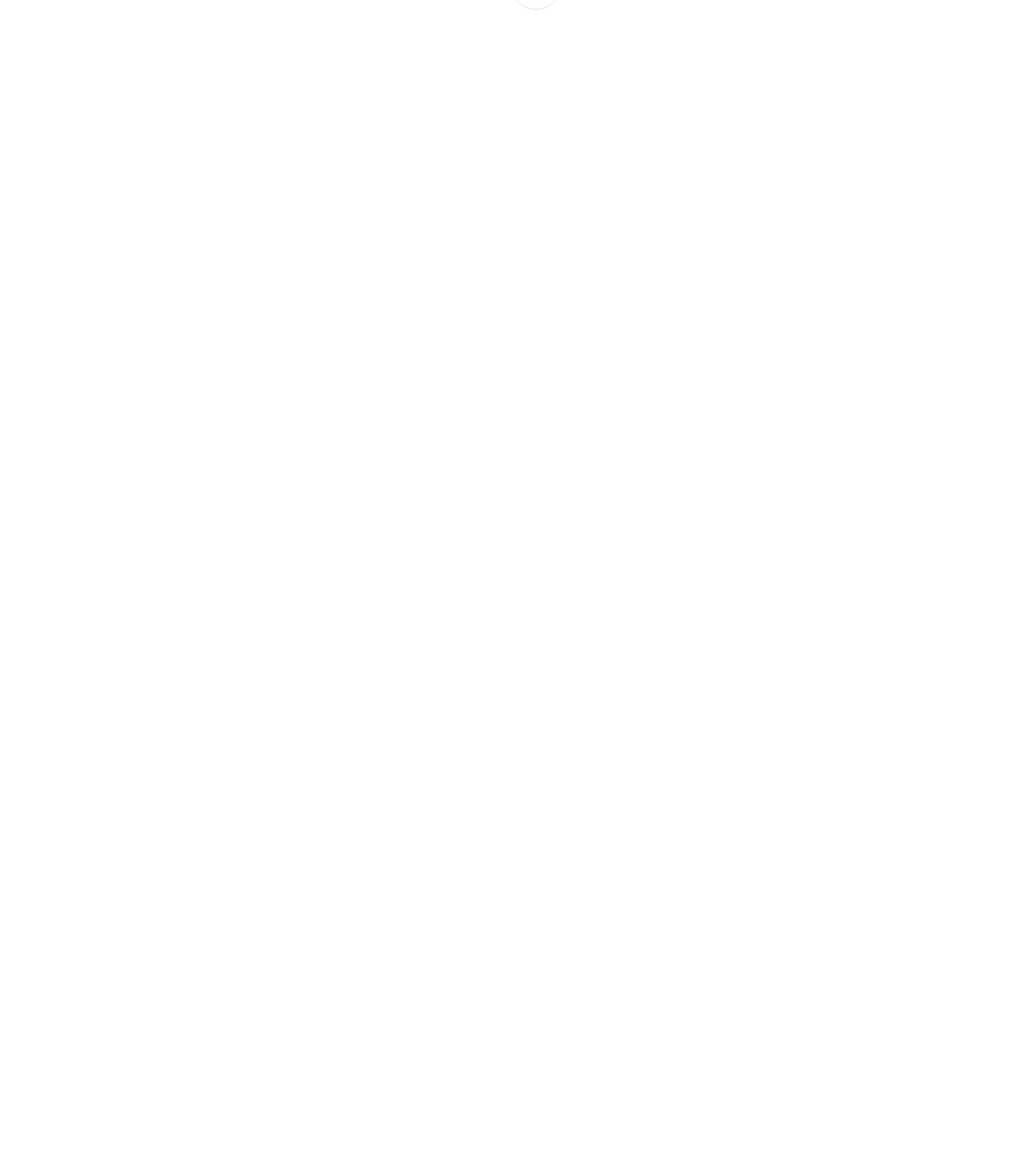
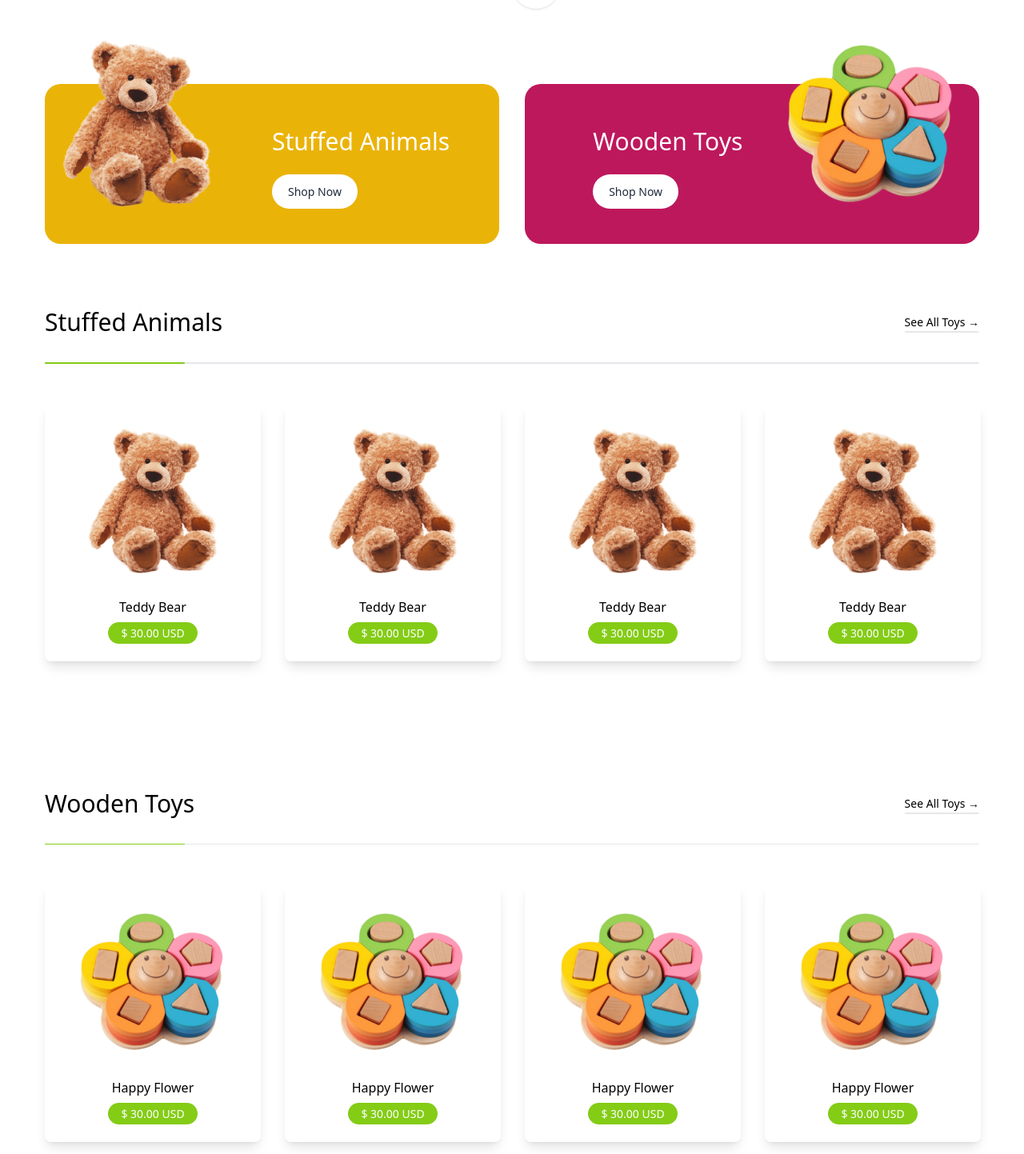
Before and after one commit to Ko-Win-Lwin/Toy-Store, a Vue app: page / in a window 1280 px wide. Shown: the part 727-2170 px from the top of the page at 80% size. Before the commit the page ends 800 px from the top, so only its background shows below. Built offline with nearby package versions, Linux system fonts and the light colour scheme.

Commit message:
Stuffed and Wooden toys

```diff
--- /dev/null
+++ b/src/components/btns/price-tag.component.vue
@@ -0,0 +1,11 @@
+<template>
+    <div class="mt-2">
+        <span class="py-1 text-sm px-4  rounded-[25px] text-white bg-lime-500">
+            <slot name="price_tag"></slot>
+        </span>
+    </div>
+</template>
+
+
+<style scoped>
+</style>
--- /dev/null
+++ b/src/components/btns/shop-now-btn.component.vue
@@ -0,0 +1,9 @@
+<template>
+    <div class="mt-8 hover:scale-105 duration-100">
+        <span class="cursor-pointer  py-3 text-sm px-5  rounded-[25px] text-slate-800 font-medium bg-white">Shop Now</span>
+    </div>
+</template>
+
+
+<style scoped>
+</style>
--- /dev/null
+++ b/src/components/catelog/item-card.component.vue
@@ -0,0 +1,22 @@
+<template>
+  <div class="mt-12 py-6 w-[340px] lg:w-[270px] hover:scale-110 rounded-lg shadow-lg duration-500">
+
+    <div class="flex flex-col justify-center items-center ">
+        <slot name="product_image"></slot>
+
+        <div class="mt-5 flex flex-col justify-center items-center">
+            <slot name="product_name"></slot>
+            <slot name="price_tag"></slot>
+        </div>
+    </div>
+
+  </div>
+</template>
+
+<script setup>
+
+</script>
+
+<style>
+
+</style>
--- /dev/null
+++ b/src/components/catelog/stuffed-animals.component.vue
@@ -0,0 +1,96 @@
+<template>
+  <div>
+    <div class="flex justify-between items-center">
+        <h1 class="text-2xl lg:text-3xl">Stuffed Animals</h1>
+        <div class="group cursor-pointer" @click="gotoCatelogPage">
+            <span class="text-sm">See All Toys 	&rarr;</span>
+            <div class="w-full bg-gray-200 rounded-full h-[2px] group-hover:bg-lime-500" />
+        </div>
+    </div>
+
+    <div class="w-full mt-8 bg-gray-200 rounded-full h-[2px] lg:h-[1.5px]">
+        <div class="bg-lime-500 h-[2px] lg:h-[1.5px] rounded" style="width: 15%" />
+    </div>
+
+    <div class="grid grid-cols-1 md:grid-cols-2 lg:grid-cols-4 md:gap-8">
+        <ItemCard>
+            <template #product_image>
+                <img src="../../assets/images/stuffed_animals/stuffed_bear.png" alt="" class="w-[200px]">
+            </template>
+
+            <template #product_name>
+                <span>Teddy Bear</span>
+            </template>
+
+            <template #price_tag>
+                <PriceTag>
+                    <template #price_tag>$ 30.00 USD</template>
+                </PriceTag>
+            </template>
+        </ItemCard>
+
+        <ItemCard>
+            <template #product_image>
+                <img src="../../assets/images/stuffed_animals/stuffed_bear.png" alt="" class="w-[200px]">
+            </template>
+
+            <template #product_name>
+                <span>Teddy Bear</span>
+            </template>
+
+            <template #price_tag>
+                <PriceTag>
+                    <template #price_tag>$ 30.00 USD</template>
+                </PriceTag>
+            </template>
+        </ItemCard>
+
+        <ItemCard>
+            <template #product_image>
+                <img src="../../assets/images/stuffed_animals/stuffed_bear.png" alt="" class="w-[200px]">
+            </template>
+
+            <template #product_name>
+                <span>Teddy Bear</span>
+            </template>
+
+            <template #price_tag>
+                <PriceTag>
+                    <template #price_tag>$ 30.00 USD</template>
+                </PriceTag>
+            </template>
+        </ItemCard>
+
+        <ItemCard>
+            <template #product_image>
+                <img src="../../assets/images/stuffed_animals/stuffed_bear.png" alt="" class="w-[200px]">
+            </template>
+
+            <template #product_name>
+                <span>Teddy Bear</span>
+            </template>
+
+            <template #price_tag>
+                <PriceTag>
+                    <template #price_tag>$ 30.00 USD</template>
+                </PriceTag>
+            </template>
+        </ItemCard>
+    </div>
+
+  </div>
+</template>
+
+<script setup>
+import ItemCard from "./item-card.component.vue"
+import PriceTag from "../btns/price-tag.component.vue"
+import router from "@/router";
+
+const gotoCatelogPage = () => {
+    router.push({"name": "catelog"});
+}
+</script>
+
+<style>
+
+</style>
--- /dev/null
+++ b/src/components/catelog/wooden-toys.component.vue
@@ -0,0 +1,98 @@
+<template>
+  <div class="mt-40">
+    <div class="flex justify-between items-center">
+        <h1 class="text-3xl">Wooden Toys</h1>
+        <div class="group cursor-pointer" @click="gotoCatelogPage">
+            <span class="text-sm">See All Toys 	&rarr;</span>
+            <div class="w-full bg-gray-200 rounded-full h-[2px] group-hover:bg-lime-500" />
+        </div>
+    </div>
+
+    <div class="w-full mt-8 bg-gray-200 rounded-full h-[2px] lg:h-[1.5px]">
+        <div class="bg-lime-500 h-[2px] lg:h-[1.5px] rounded" style="width: 15%" />
+    </div>
+
+    <div class="grid grid-cols-1 md:grid-cols-2 lg:grid-cols-4 md:gap-8">
+        <ItemCard>
+            <template #product_image>
+                <img src="../../assets/images/wooden_toys/wooden_spinner.png" alt="" class="w-[200px]">
+            </template>
+
+            <template #product_name>
+              <span>Happy Flower</span>
+            </template>
+
+            <template #price_tag>
+                <PriceTag>
+                    <template #price_tag>$ 30.00 USD</template>
+                </PriceTag>
+            </template>
+        </ItemCard>
+
+        <ItemCard>
+            <template #product_image>
+                <img src="../../assets/images/wooden_toys/wooden_spinner.png" alt="" class="w-[200px]">
+            </template>
+
+            <template #product_name>
+              <span>Happy Flower</span>
+            </template>
+
+            <template #price_tag>
+                <PriceTag>
+                    <template #price_tag>$ 30.00 USD</template>
+                </PriceTag>
+            </template>
+        </ItemCard>
+
+        <ItemCard>
+            <template #product_image>
+                <img src="../../assets/images/wooden_toys/wooden_spinner.png" alt="" class="w-[200px]">
+            </template>
+
+            <template #product_name>
+              <span>Happy Flower</span>
+            </template>
+
+            <template #price_tag>
+                <PriceTag>
+                    <template #price_tag>$ 30.00 USD</template>
+                </PriceTag>
+            </template>
+        </ItemCard>
+
+        <ItemCard>
+            <template #product_image>
+                <img src="../../assets/images/wooden_toys/wooden_spinner.png" alt="" class="w-[200px]">
+            </template>
+
+            <template #product_name>
+              <span>Happy Flower</span>
+            </template>
+
+            <template #price_tag>
+                <PriceTag>
+                    <template #price_tag>$ 30.00 USD</template>
+                </PriceTag>
+            </template>
+        </ItemCard>
+
+
+    </div>
+
+  </div>
+</template>
+
+<script setup>
+import ItemCard from "./item-card.component.vue"
+import PriceTag from "../btns/price-tag.component.vue"
+import router from "@/router";
+
+const gotoCatelogPage = () => {
+  router.push({"name": "catelog"});
+}
+</script>
+
+<style>
+
+</style>
--- a/src/components/home/home.component.vue
+++ b/src/components/home/home.component.vue
@@ -10,10 +10,50 @@
             </div>
         </div>
     </div>
+
+    <div class="flex flex-col lg:flex-row gap-20  md:gap-16 justify-between items-center mt-32  px-5 lg:px-14 md:px-32 lg:gap-8">
+
+      <div class="flex flex-col md:flex-row justify-between items-center rounded-[20px] bg-yellow-500 w-full h-[300px] lg:h-[200px] md:h-[170px] relative py-8 md:py-0">
+        <div class="absolute top-[-65px] lg:top-[-65px] md:top-[-40px] md:left-0">
+          <img src="../../assets/images/stuffed_animals/stuffed_bear.png" alt="" class="lg:w-[230px] w-[200px]">
+        </div>
+
+        <div class="w-full mt-auto md:mt-0 flex flex-col justify-center items-center md:justify-start md:items-start md:block md:ml-[50%]">
+          <h2 class="text-white text-xl md:text-3xl">Stuffed Animals</h2>
+          <ShopNowBtn @click="gotoCatelogPage" />
+        </div>
+      </div>
+
+      <div class="flex flex-col-reverse md:flex-row justify-between items-center rounded-[20px] bg-pink-700 w-full h-[300px] lg:h-[200px] md:h-[170px] relative py-8 md:py-0">
+        <div class="w-full mt-auto md:mt-0 flex flex-col justify-center md:justify-start md:items-start items-center md:ml-[15%]">
+          <h2 class="text-white text-xl md:text-3xl">Wooden Toys</h2>
+          <ShopNowBtn @click="gotoCatelogPage"/>
+        </div>
+
+        <div class="absolute top-[-65px] lg:top-[-65px] md:top-[-40px] md:right-5">
+          <img src="../../assets/images/wooden_toys/wooden_spinner.png" alt="" class="w-[200px] lg:w-[230px]">
+        </div>
+      </div>
+    </div>
+
+    <div class="stuffed_animals mt-20 px-5 lg:px-14">
+      <StuffedAnimals />
+      <WoodenToys />
+    </div>
+
+<br><br><br><br><br><br><br><br><br><br><br><br><br><br><br><br><br><br><br><br><br>
 </template>
 
 <script setup>
 import WelcomeBox from './welcome-box.component.vue';
+import ShopNowBtn from "../btns/shop-now-btn.component.vue"
+import StuffedAnimals from '../catelog/stuffed-animals.component.vue';
+import WoodenToys from '../catelog/wooden-toys.component.vue';
+import router from '@/router';
+
+const gotoCatelogPage = () => {
+  router.push({"name": "catelog"});
+}
 </script>
 
 <style>
--- a/src/components/navigation/navigation.component.vue
+++ b/src/components/navigation/navigation.component.vue
@@ -1,5 +1,5 @@
 <template>
-    <div class=" z-30 bg-white flex justify-between items-center lg:block sticky" :class="{'shadow': !isDropDown}">
+    <div class=" z-30 bg-white flex justify-between items-center lg:block relative md:sticky md:top-0" :class="{'shadow': !isDropDown}">
         <div class="py-4 px-5 lg:px-20 border-r lg:border-none flex justify-between items-center gap-24 md:flex-grow lg:justify-around lg:gap-0  text-slate-700">
             <div class="">
                 <router-link :to="{'name': 'home'}">
```
Also changed, not shown: src/assets/images/stuffed_animals/stuffed_bear.png (added), src/assets/images/wooden_toys/wooden_spinner.png (added).
